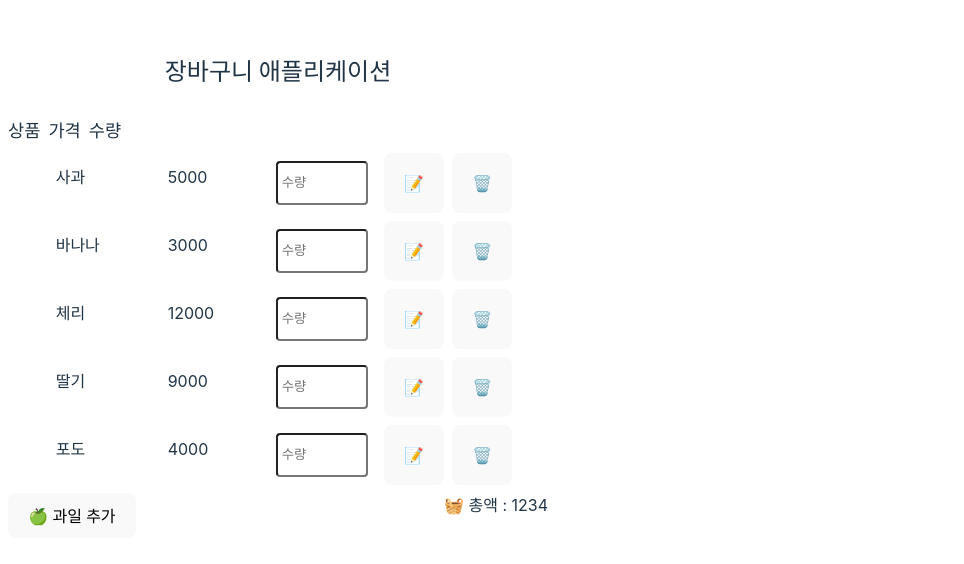
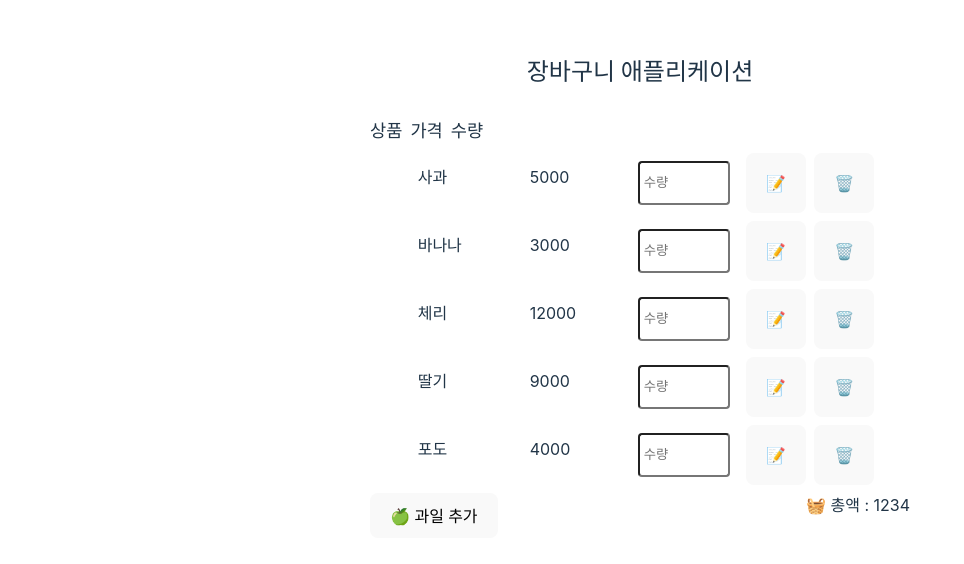
Before and after one commit to cseeeeee/asac-react, a React (Vite) app in the folder my-first-vite-react/: page / in a window 1280 px wide. Shown: the part 114-678 px from the top of the page, without its empty margins (0-964 px from the left). Built offline with nearby package versions, Linux system fonts and the light colour scheme.

Commit message:
fix: 애플리케이션 수직중앙  정렬

```diff
--- a/my-first-vite-react/src/App.module.css
+++ b/my-first-vite-react/src/App.module.css
@@ -1,3 +1,12 @@
+body,
+html {
+  height: 100%;
+  margin: 0;
+  display: flex;
+  justify-content: center;
+  align-items: center;
+}
+
 .wrapper {
   width: 100%;
   display: inline-flex;
@@ -22,33 +31,6 @@
   padding: 0.25rem;
   width: 5rem;
   flex: 1 0 auto;
-}
-
-.inputWrapper {
-  padding-top: 0.5rem;
-  display: flex;
-  gap: 0.5rem;
-  justify-self: center;
-}
-
-.inputWrapperItem {
-  display: inline-flex;
-  border-radius: 4px;
-  height: 2rem;
-  margin: 0.5rem;
-  padding: 0.25rem;
-  width: 5rem;
-  flex: 1 0 auto;
-}
-
-.inputWrapperInput {
-  border-radius: 4px;
-  height: 2rem;
-  margin: 0.5rem;
-  padding: 0.25rem;
-  width: 5rem;
-  flex: 1 0 auto;
-  background-color: var(--primary);
 }
 
 .buttonWrapper {
@@ -78,6 +60,8 @@
   justify-content: center;
   align-items: center;
   height: 100vh;
+  width: 100%;
+  margin-right: 680px;
   background-color: var(--bg-color);
 }
 
```
